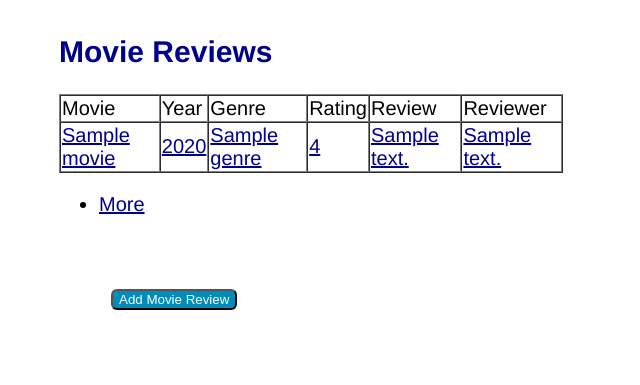
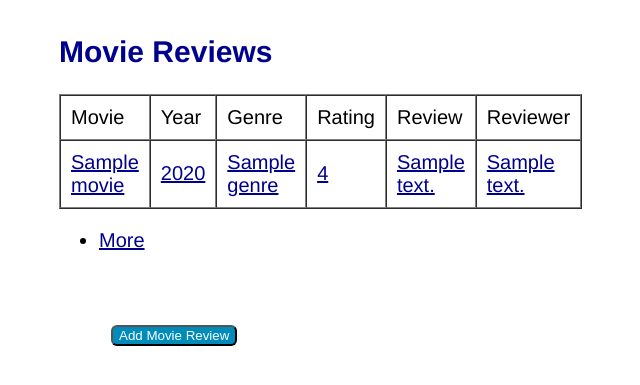
Before and after one commit to KvnEYoung/Internet-and-Cloud, a Flask app: template hw5/moviereviews/templates/list.html in a window 1280 px wide. Shown: the top 385 px of the page, without its empty margins (329-969 px from the left). Run offline with Flask 2, Linux system fonts and the light colour scheme; the template is opened without the code that fills it: most values are stand-ins (such as "Sample title", 1, 10 or a date in 2020).

Commit message:
Adjusting table look in list

```diff
--- a/hw5/moviereviews/templates/list.html
+++ b/hw5/moviereviews/templates/list.html
@@ -20,7 +20,7 @@
 
 <h2>Movie Reviews</h2>
 
-<table border="1" cellspacing ="0">
+<table style="width: 75%;" border="1" cellspacing ="0" cellpadding="10">
   <tr>
     <td> Movie </td>
     <td> Year </td>
```
